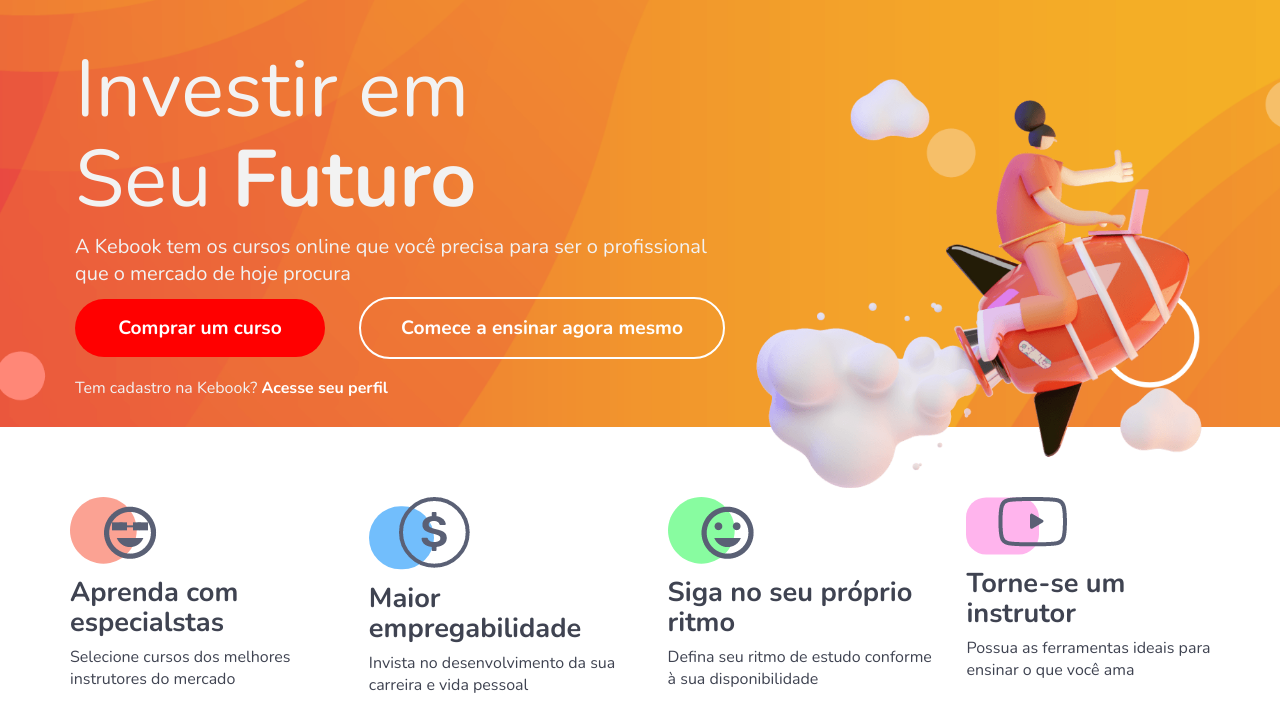
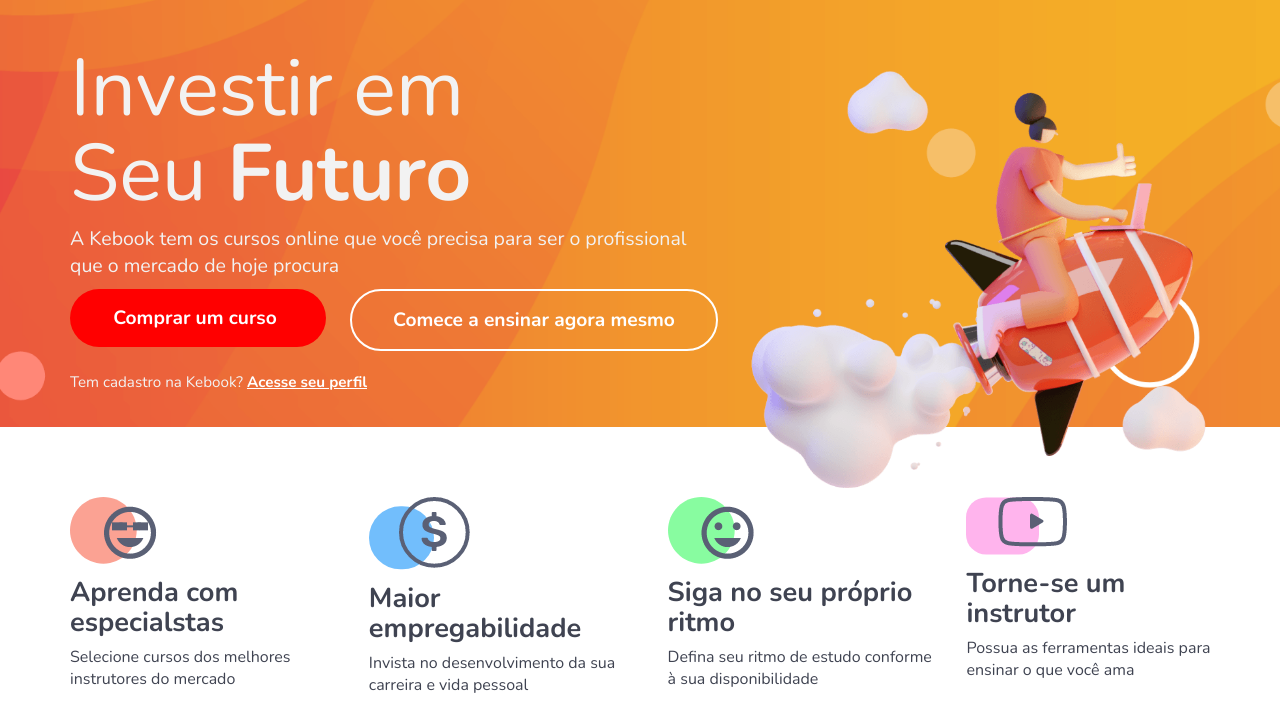
Before and after one commit to Lucashylario/kebook-home, a website: page src/index.html in a window 1280 px wide. Shown: the part 83-800 px from the top of the page. Drawn offline with nearby package versions, Linux system fonts and the light colour scheme.

Commit message:
responsive section banner / header

```diff
--- a/src/css/_btn.css
+++ b/src/css/_btn.css
@@ -24,47 +24,3 @@
 .btn-1 a {
     font-size: 1rem;
 }
-
-/* Botão Banner */
-
-.btn-banner {
-    font-size: 1.2rem;
-    font-weight: 700;
-    color: white;
-
-    background: red;
-    background-image: linear-gradient(90deg, red,rgb(255, 238, 0));
-    background-repeat: no-repeat;
-    background-size: 0% 100px;
-    background-position: right bottom;
-    transition: background-size 1s ease;
-
-    padding: 1rem 2.7rem;
-    border-radius: 50px;
-
-    margin-right: 30px;
-    cursor: pointer;
-}
-
-.btn-banner:hover {
-    background-size: 100% 100px;
-}
-
-.btn-banner2 {
-    width: max-content;
-
-    padding: 1rem 2.5rem;
-    border-radius: 50px;
-    border: 2px solid #fff;
-    transition: background 1s;
-}
-
-.btn-banner2:hover {
-    background-color: red;
-    border: 1px solid red;
-}
-
-.btn-banner2  a {
-    font-size: 1.2rem;
-    font-weight: 700;
-}
--- a/src/css/_header.css
+++ b/src/css/_header.css
@@ -1,58 +1,198 @@
 .header {
-    width: 100%;
-    height: 510px;
+    height: 610px;
     background-image: url(../assets/back-top-home.png) !important;
     background-position: center;
     background-repeat: no-repeat;
     background-size: cover;
+
+    padding: 120px 0 0 0;
 }
 
 .header-content {
-    display: grid;
-    grid-template-columns: 1.5fr 1fr;
-}
-
-.header-info {
-    padding: 0 5px;
-    position: absolute;
+    max-width: 720px;
+    display: block;
+    margin: 0 auto;
 }
 
 /* Conteúdo da banner */
 .header-info h1 {
-    font-size: 5rem;
+    font-size: 3.5rem;
+    line-height: 3.5rem !important;
     font-weight: 400;
-    line-height: 90px;
     color: var(--color-primary);
-
-    margin-top: 8rem;
 }
 
 .header-info p {
-    width: max-content;
-
-    font-size: 1.25rem;
-    font-weight: 400;
+    font-size: 1.1rem;
     color: var(--color-primary);
 
-    margin-top: 0.5rem;
-    margin-bottom: 0.625rem;
+    margin: 0.5rem 0 0.625rem 0;
+    text-shadow: 2px 1px 2px black;
+}
+
+
+.btn-banner {
+    width: -moz-available;
+    font-size: 1.2rem;
+    font-weight: 700;
+    color: white;
+
+    background: red;
+    background-image: linear-gradient(90deg, red,rgb(255, 187, 0));
+    background-repeat: no-repeat;
+    background-size: 0% 100px;
+    background-position: right bottom;
+    transition: background-size 1s ease;
+
+    padding: 1rem 2.7rem;
+    margin-bottom: 1rem;
+
+    border: none;
+    border-radius: 50px;
+
+    cursor: pointer;
+}
+
+.btn-banner:hover {
+    background-size: 100% 100px;
+}
+
+.btn-banner2 {
+    width: -moz-available;
+    font-size: .95rem;
+    font-weight: 700 !important;
+    background-color: unset;
+    padding: 1rem 1.5rem;
+    border-radius: 50px;
+    border: 2px solid #fff;
+    transition: 0.51s;
+}
+
+.btn-banner2:hover {
+    background-color: red;
+    border: 2px solid red;
 }
 
 .profile-access-banner {
     font-size: 1rem !important;
-    margin-top: 1.1rem !important;
+    margin-top: 1rem !important;
 }
 
 .profile-access-banner a {
     font-weight: 700;
+    text-decoration: revert;
+    margin-bottom: 100px;
 }
 
-.profile-access-banner a:hover {
-    text-decoration: revert;
+.ilustration-banner img {
+    width: 20rem !important;
+    display: block;
+    margin: 0 auto;
 }
 
-/* Ilustração banner */
-.ilustration-banner img {
-    width: 455px;
-    margin: 10rem 0 -7rem 42.7rem;
+@media screen and (min-width: 499px) {
+    .header-info h1 {
+        font-size: 4rem;
+        line-height: 4.5rem !important;
+    }
+
+    .header-info p {
+        text-shadow: unset;
+    }
+
+    .btn-banner2 {
+        font-size: 1.1rem;
+        padding: 1rem 2.5rem;
+    }
 }
+
+@media screen and (min-width: 992px) {
+    .header {
+        width: 100%;
+        height: 360px;
+    }
+
+    .header-content {
+        display: flex;
+    }
+
+    .header-info {
+        margin: 0;
+        margin-left: -81px;
+    }
+
+    .header-info p {
+        margin-right: -5px;
+    }
+
+    .container-button {
+        display: flex;
+    }
+
+    .btn-banner {
+        width: 13rem;
+        display: flex;
+        margin-right: 1.5rem;
+    }
+
+    .btn-banner2 {
+        width: 16rem;
+        height: 5.4rem;
+        font-size: 1.2rem;
+    }
+
+    .ilustration-banner img {
+        width: 16rem;
+        display: block;
+        margin: 22px 0 0px 30px;
+    }
+}
+
+@media screen and (min-width: 1199px) {
+    .header {
+        height: 380px;
+        padding-top: 130px;
+    }
+
+    .header-content {
+        margin: 0;
+        padding: 0;
+    }
+
+    .header-info {
+        margin: 0 20px;
+        margin: 0;
+    }
+
+    .header-info h1 {
+        font-size: 5rem !important;
+        line-height: 5.3rem !important;
+    }
+
+    .header-info p {
+        font-size: 1.22rem;
+    }
+
+    .btn-banner {
+        width: 16rem;
+        display: flex;
+        margin-right: 1.5rem;
+    }
+
+    .btn-banner2 {
+        width: 23rem;
+        height: 3.9rem;
+        font-size: 1.2rem;
+    }
+
+    .profile-access-banner {
+        font-size: .95rem !important;
+        margin: 0.6rem 0 0 0 !important;
+    }
+
+    .ilustration-banner img {
+        width: 29rem !important;
+        display: block;
+        margin: 22px 0 0px 30px;
+    }
+}
--- a/src/index.html
+++ b/src/index.html
@@ -126,16 +126,21 @@
     <header class="header">
         <div class="container">
             <div class="header-content">
+
                 <div class="header-info">
                     <h1>Investir em <br /> Seu <b>Futuro</b></h1>
-                    <p>A Kebook tem os cursos online que você precisa para ser o profissional <br /> que o mercado de hoje procura</p>
-                    <button class="btn btn-banner"><a href="https://www.kebook.com.br/cursos">Comprar um curso</a></button>
-                    <button class="btn btn-banner2"><a href="https://www.kebook.com.br/instrutor">Comece a ensinar agora mesmo</a></button>
+                    <p>A Kebook tem os cursos online que você precisa para ser o profissional que o mercado de hoje procura</p>
+                    <div class="container-button">
+                        <button class="btn-banner"><a href="https://www.kebook.com.br/cursos">Comprar um curso</a></button>
+                        <button class="btn-banner2"><a href="https://www.kebook.com.br/instrutor">Comece a ensinar agora mesmo</a></button>
+                    </div>
                     <p class="profile-access-banner">Tem cadastro na Kebook? <a href="https://www.kebook.com.br/login"><b>Acesse seu perfil</b></a></p>
                 </div>
+
                 <div class="ilustration-banner">
                     <img src="./assets/illustra-home-1.png" alt="Ilustração">
                 </div>
+
             </div>
         </div>
     </header>
--- a/src/style.css
+++ b/src/style.css
@@ -7,8 +7,3 @@
 @import './css/_btn.css';
 @import './css/_header.css';
 @import './css/_content.css';
-
-@media screen and (max-width: 1100px) {
-
-
-}
```
